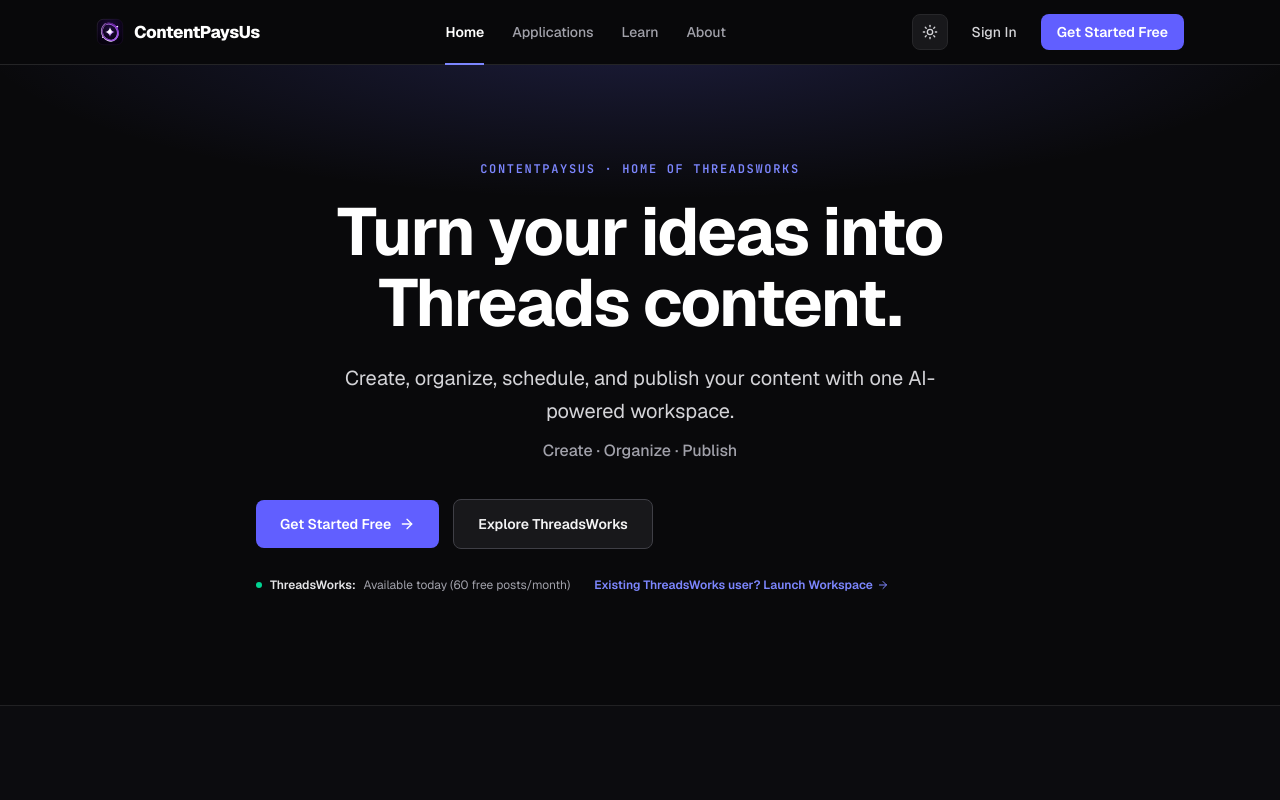
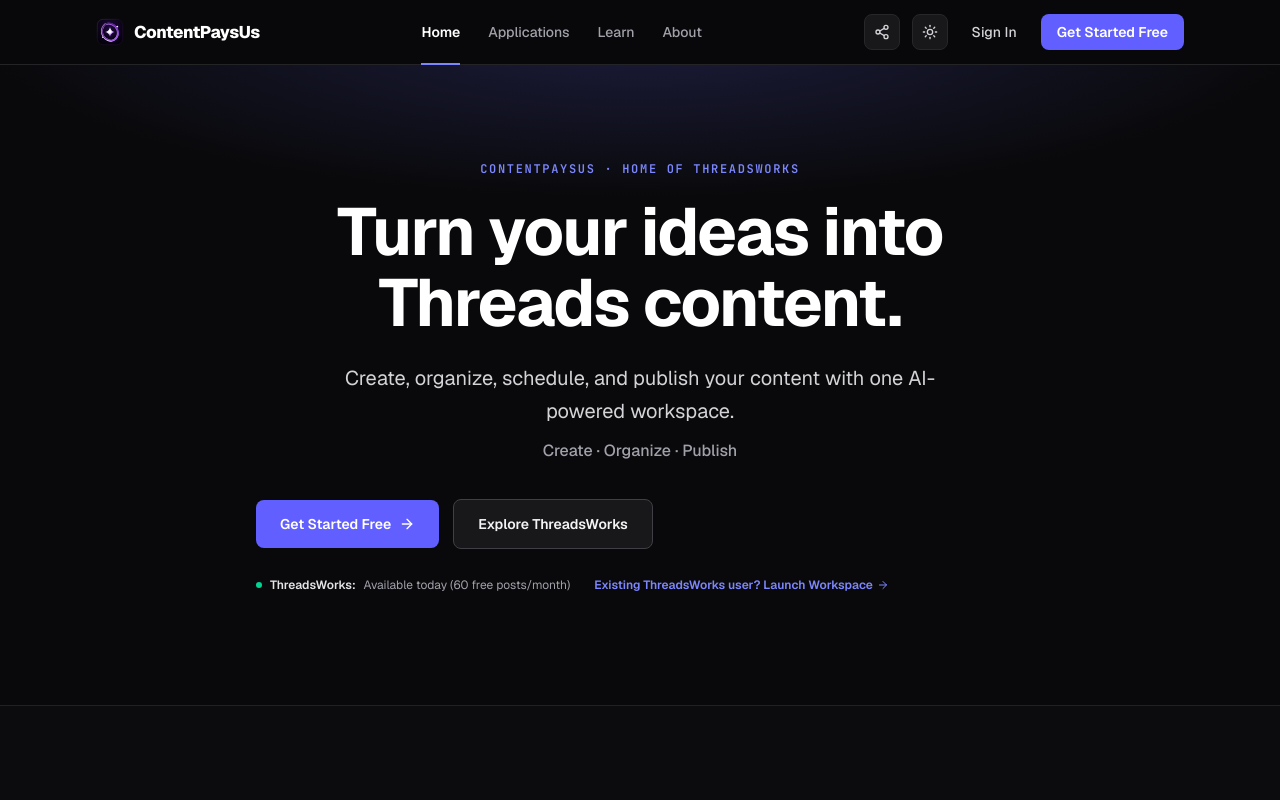
Before and after one commit to henkedouglas1-star/ThreadsWorks1.0, a React (Vite) app: page / in a window 1280 px wide. Shown: the top 800 px of the page. Built offline with nearby package versions, Linux system fonts and the light colour scheme; no server answers.

Commit message:
Add share control to ContentPaysUs site header

```diff
--- a/src/components/contentpaysus/ContentPaysUsLayout.tsx
+++ b/src/components/contentpaysus/ContentPaysUsLayout.tsx
@@ -1,6 +1,7 @@
 import React, { useState } from "react";
 import { Menu, X, Sun, Moon, ArrowRight } from "lucide-react";
 import { useTheme } from "../../context/ThemeContext";
+import PageShareButton from "../PageShareButton";
 
 interface ContentPaysUsLayoutProps {
   currentRoute: string;
@@ -102,6 +103,7 @@ export function ContentPaysUsLayout({
 
           {/* Right: Theme Toggle + Auth / Primary CTA */}
           <div className="hidden md:flex items-center gap-3 shrink-0">
+            <PageShareButton />
             <button
               type="button"
               onClick={toggleTheme}
@@ -145,6 +147,7 @@ export function ContentPaysUsLayout({
 
           {/* Mobile Controls */}
           <div className="flex md:hidden items-center gap-2">
+            <PageShareButton />
             <button
               type="button"
               onClick={toggleTheme}
```
